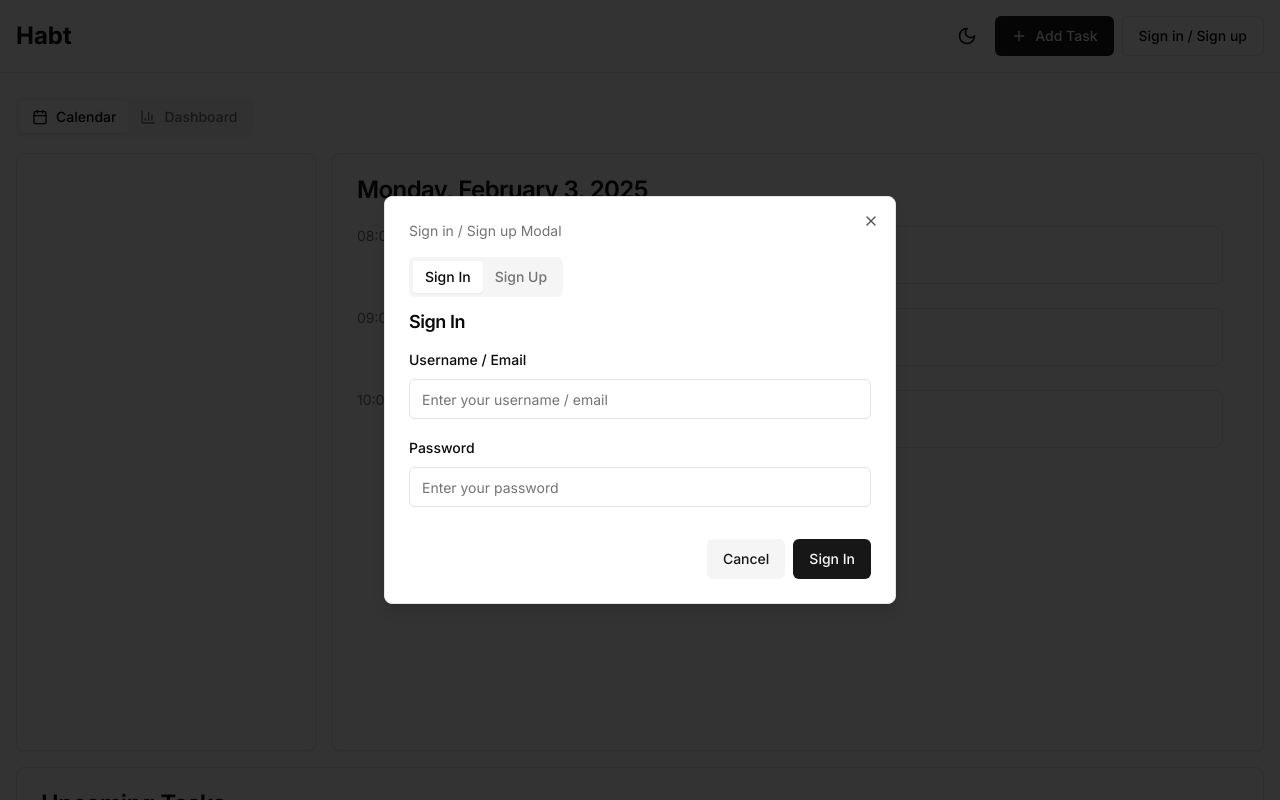
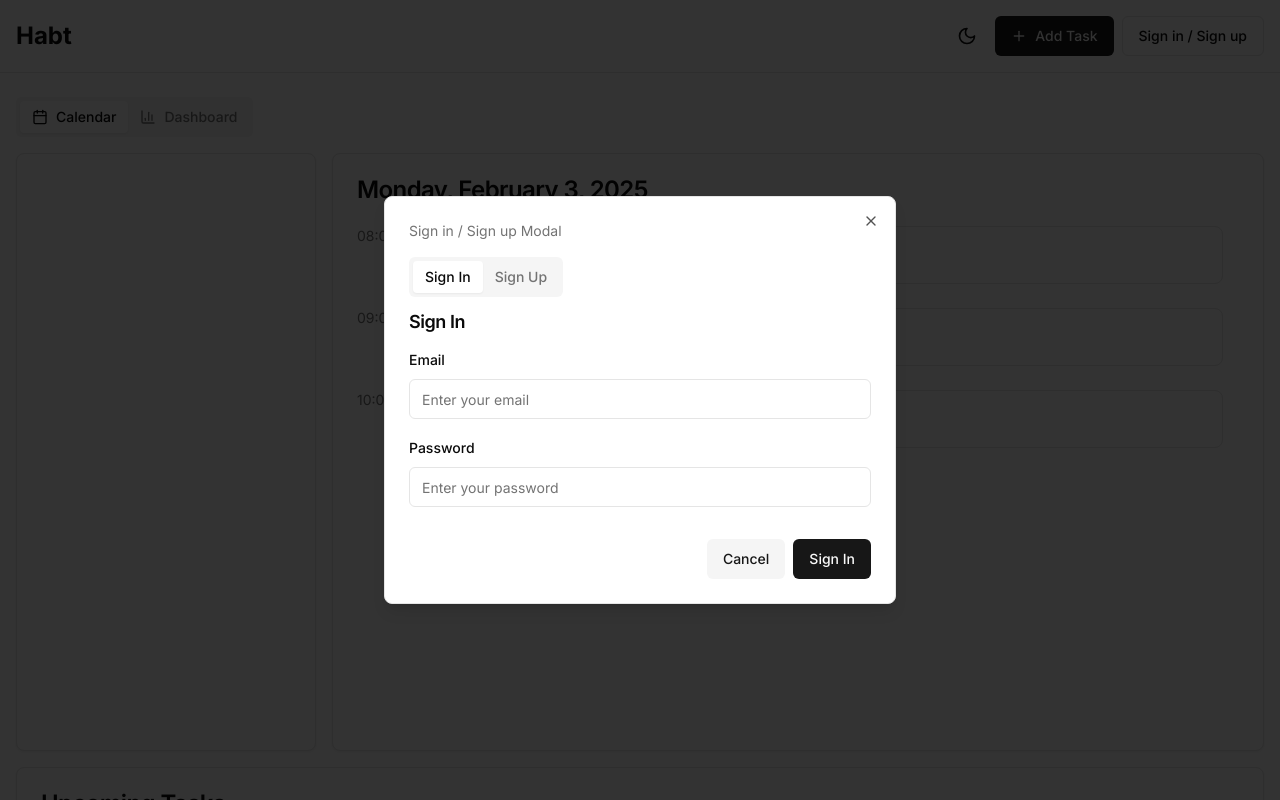
Before and after one commit to Tom8mths/habit-tracker, a Next.js app: page / in a window 1280 px wide. Both pictures are taken after a click on the button "Sign in / Sign up". Shown: the top 800 px of the page. Built offline with nearby package versions, Linux system fonts and the light colour scheme.

Commit message:
integrate sign in endpoint

```diff
--- a/src/app/layout.tsx
+++ b/src/app/layout.tsx
@@ -3,6 +3,7 @@ import type { Metadata } from "next";
 import { Inter } from "next/font/google";
 import { ThemeProvider } from "@/src/providers/theme-provider";
 import { ReduxProvider } from "@/src/providers/provider";
+import { AuthProvider } from "../utils/hooks/useAuth";
 
 const inter = Inter({ subsets: ["latin"] });
 
@@ -20,6 +21,7 @@ export default function RootLayout({
     <html lang="en" suppressHydrationWarning>
       <body className={inter.className}>
         <ReduxProvider>
+          <AuthProvider>
             <ThemeProvider
               attribute="class"
               defaultTheme="system"
@@ -28,6 +30,7 @@ export default function RootLayout({
             >
               {children}
             </ThemeProvider>
+          </AuthProvider>
         </ReduxProvider>
       </body>
     </html>
--- a/src/components/sign-in-modal.tsx
+++ b/src/components/sign-in-modal.tsx
@@ -11,12 +11,38 @@ import { Tabs, TabsContent, TabsList, TabsTrigger } from "@/src/components/ui/ta
 import { Button } from "./ui/button";
 import { Input } from "./ui/input";
 import { Label } from "./ui/label";
+import { useAuth } from "../utils/hooks/useAuth";
+import { useState } from "react";
 interface SignInModalProps {
   open: boolean;
   onOpenChange: (open: boolean) => void;
 }
 
 export function SignInModal({ open, onOpenChange }: SignInModalProps) {
+  const { signInUser, signUpUser, loading, error } = useAuth();
+  const [signInform, setSignInForm] = useState({email: '', password: ''});
+  const [signUpForm, setSignUpForm] = useState({email: '', password: '', username: ''});
+
+  const handleSignInChange = (e: React.ChangeEvent<HTMLInputElement>) => {
+    setSignInForm({...signInform, [e.target.name]: e.target.value});
+  };
+
+  const handleSignInSubmit = async (e: React.FormEvent) => {
+    console.log('teste');
+
+    e.preventDefault();
+    await signInUser(signInform.email, signInform.password);
+  };
+
+  const handleSignUpChange = (e: React.ChangeEvent<HTMLInputElement>) => {
+    setSignInForm({...signInform, [e.target.name]: e.target.value});
+  };
+
+  const handleSignUpSubmit = async (e: React.FormEvent) => {
+    e.preventDefault();
+    await signInUser(signInform.email, signInform.password);
+  };
+
   return (
     <Dialog open={open} onOpenChange={onOpenChange}>
       <DialogContent>
@@ -31,17 +57,18 @@ export function SignInModal({ open, onOpenChange }: SignInModalProps) {
             </TabsTrigger>
           </TabsList>
           <TabsContent value="sign-in">
+            <form onSubmit={handleSignInSubmit}>
               <DialogHeader>
                 <DialogTitle>Sign In</DialogTitle>
               </DialogHeader>
               <div className="space-y-4 py-4">
                 <div className="space-y-2">
-                <Label htmlFor="title">Username / Email </Label>
-                <Input id="title" placeholder="Enter your username / email" />
+                  <Label htmlFor="title">Email</Label>
+                  <Input id="title" type="email" value={signInform.email} name="email" onChange={handleSignInChange} placeholder="Enter your email" />
                 </div>
                 <div className="space-y-2">
                   <Label htmlFor="time">Password</Label>
-                <Input id="password" type="password" placeholder="Enter your password"/>
+                  <Input id="password" type="password" name="password" value={signInform.password} onChange={handleSignInChange} placeholder="Enter your password"/>
                 </div>
                 <div className="space-y-2">
                 </div>
@@ -50,10 +77,11 @@ export function SignInModal({ open, onOpenChange }: SignInModalProps) {
                 <Button variant="secondary" onClick={() => onOpenChange(false)}>
                   Cancel
                 </Button>
-              <Button>
+                <Button className="mb-2 sm:mb-0" type="submit">
                   Sign In
                 </Button>
               </DialogFooter>
+            </form>
           </TabsContent>
           <TabsContent value="sign-up">
             <DialogHeader>
--- a/src/utils/hooks/useAuth.tsx
+++ b/src/utils/hooks/useAuth.tsx
@@ -1,3 +1,5 @@
+'use client';
+
 import { createContext, useState, useContext, useEffect } from 'react';
 import { registerUser, signIn } from '../api/auth';
 
@@ -5,7 +7,7 @@ interface AuthContextType {
   user: any | null;
   loading: boolean;
   error: string | null;
-  signUp: (name: string, email: string, password: string) => Promise<void>;
+  signUpUser: (name: string, email: string, password: string) => Promise<void>;
   signInUser: (email: string, password: string) => Promise<void>;
   signOut: () => void;
 }
@@ -33,7 +35,7 @@ export const AuthProvider = ({ children }: {children: React.ReactNode }) => {
     }
   }, []);
 
-  const signUp = async (name: string, email: string, password: string) => {
+  const signUpUser = async (name: string, email: string, password: string) => {
     setLoading(true);
     setError(null);
     try {
@@ -68,7 +70,7 @@ export const AuthProvider = ({ children }: {children: React.ReactNode }) => {
   };
 
   return (
-    <AuthContext.Provider value={{ user, loading, error, signUp, signInUser, signOut }}>
+    <AuthContext.Provider value={{ user, loading, error, signUpUser, signInUser, signOut }}>
       {children}
     </AuthContext.Provider>
   );
```
Lines whose indentation alone changed are shown as unchanged.
